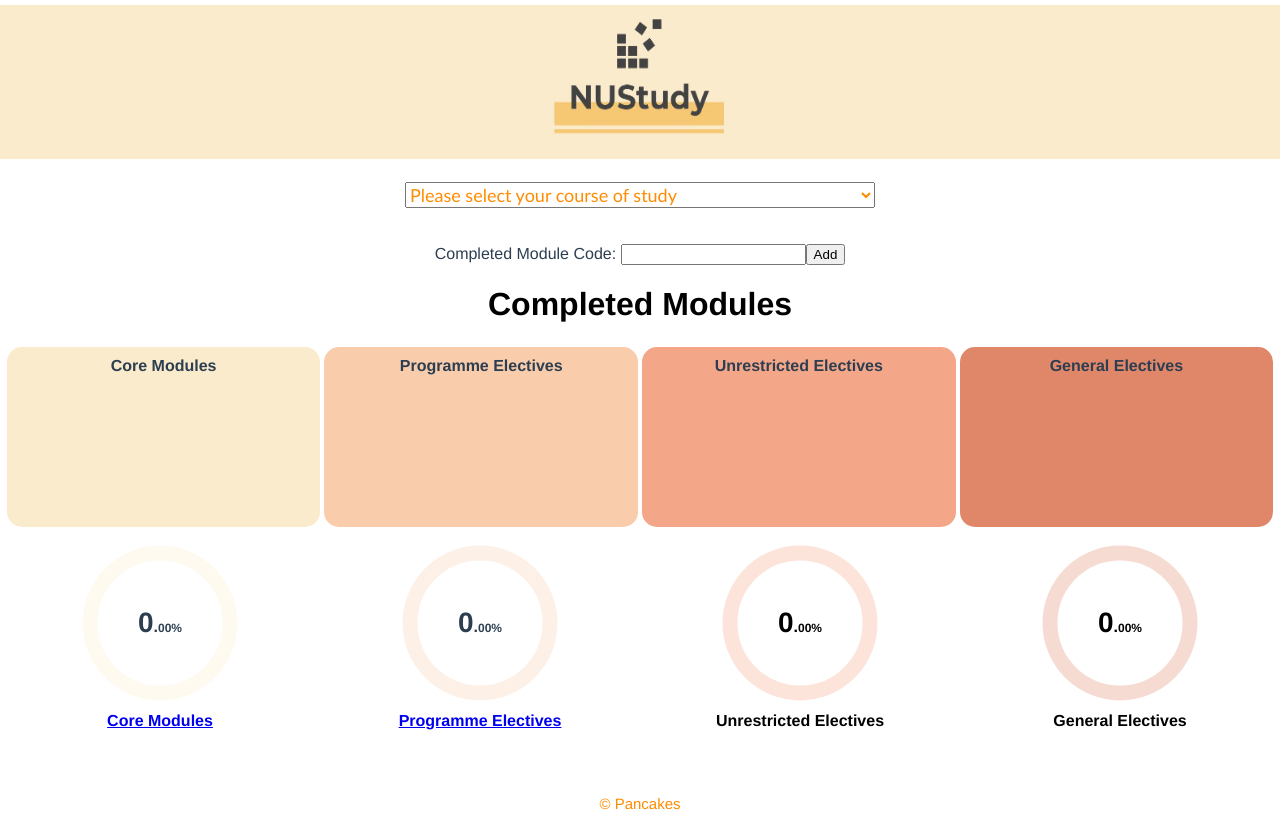
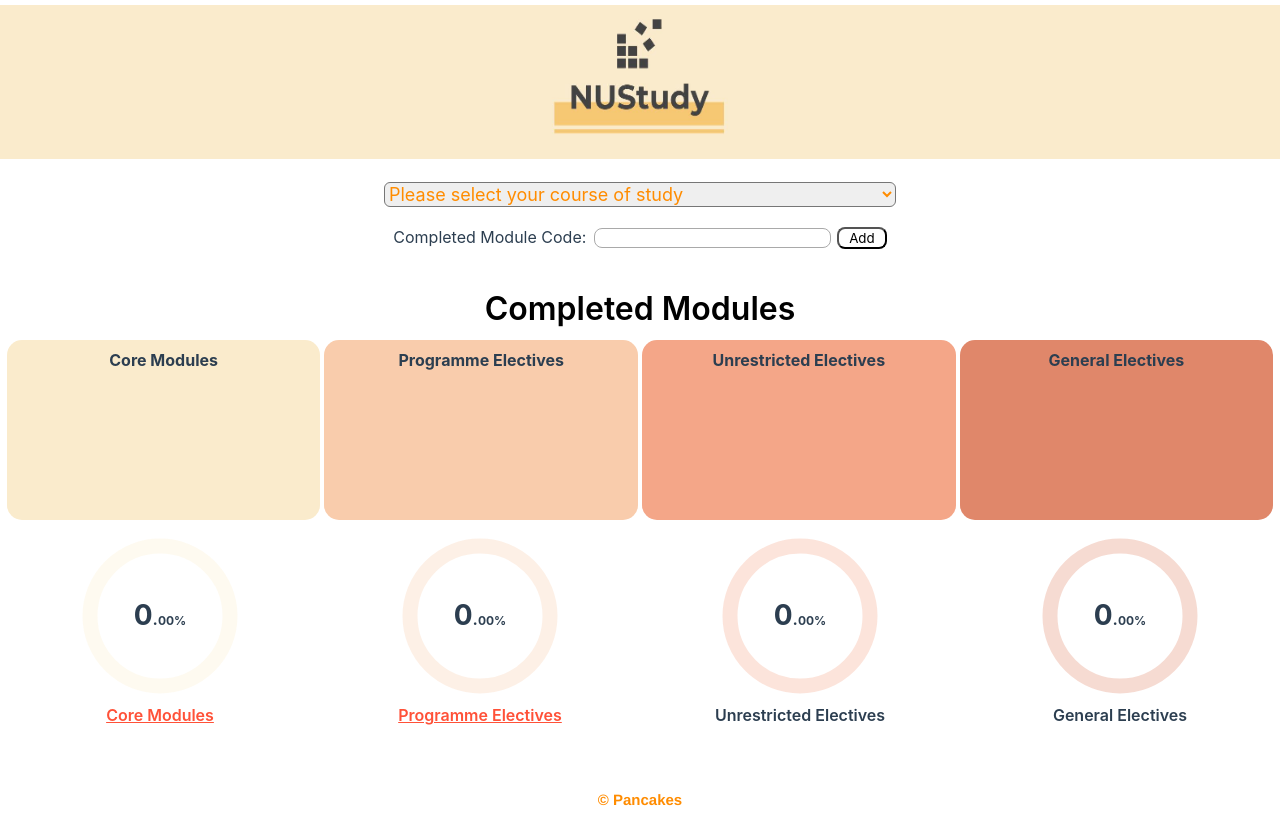
Before and after one commit to hongquan97/project_pancakes, a Vue app: page / in a window 1280 px wide. Built offline with nearby package versions, Linux system fonts and the light colour scheme.

Commit message:
update webpage styling

```diff
--- a/src/components/CM.vue
+++ b/src/components/CM.vue
@@ -1,10 +1,10 @@
 <template>
   <div id="CM">
-    <b>Core Modules</b><br>
+    <b>Core Modules</b>
     <div v-if="Module">{{checkModule()}}</div>
     <div v-for="(cm,index) in com_c" :cm = "cm" :key="index">
       {{cm}}
-      <button v-on:click="remove(cm)"> x </button>
+      <span v-on:click="remove(cm)" id="button"> x </span>
     </div>
   </div>
 </template>
@@ -60,11 +60,14 @@ export default {
     width: 100%;
   }
 }
-h1 {
-  color: black;
-  text-align: center;
+#button {
+  font-size: 20px;
+  font-weight: 600;
+  color: red;
+  opacity: 0.4;
+  cursor: pointer;
 }
-button {
-  color: red;
+#button:hover {
+  opacity: 1;
 }
 </style>
--- a/src/components/CMPage.vue
+++ b/src/components/CMPage.vue
@@ -20,6 +20,7 @@
     </div>
 
     <p>
+      <br>
       <router-link :to="{name:'Home'}">Back</router-link>
     </p>
   </div>
--- a/src/components/CMProgress.vue
+++ b/src/components/CMProgress.vue
@@ -1,9 +1,9 @@
 <template>
-  <div id="app1">
+  <div>
     <Progress strokeColor="#fbefcc" :transitionDuration="1000" :radius="70" :strokeWidth="15" :value="this.cm_len">
       <template v-slot:footer>
         <nav>
-          <router-link :to="{name:'CMPage'}"><b>Core Modules</b></router-link>
+          <router-link :to="{name:'CMPage'}"><p>Core Modules</p></router-link>
         </nav>
       </template>
     </Progress>
@@ -38,4 +38,15 @@ body {
   margin: 0;
   padding: 0;
 }
+p {
+  font-weight: 600;
+}
+a {
+  color: #ff5138;
+  text-decoration: underline;
+  background-color: initial;
+}
+a:hover {
+  color: #a30a0a;
+}
 </style>
--- a/src/components/CompletedBox.vue
+++ b/src/components/CompletedBox.vue
@@ -1,11 +1,12 @@
 <template>
   <div>
-    <br><br>
+    <br>
     Completed Module Code:
     <input type="text" maxlength="8" v-model="mod" v-on:keyup.enter="checkInput"/>
     <button v-on:click="checkInput">Add</button>
-    <p id="Completed">
-      <h1>Completed Modules</h1>
+    <br>
+
+    <p>Completed Modules</p>
 
     <CoreMods @changeC= "updateLenC()"
     v-bind:Module="Module" :com_c="com_c"></CoreMods>
@@ -19,7 +20,7 @@
     <GE @changeG= "updateLenG()" @goToUE= "addModule"
     v-bind:Module="Module" :com_g="com_g"></GE>
 
-    <div id="app" class = "container">
+    <div id="app" class="container">
     <CMProgress :cm_len= parseFloat(cm_len)></CMProgress>
     <PEProgress :pe_len= parseFloat(pe_len)></PEProgress>
     <UEProgress :ue_len= parseFloat(ue_len)></UEProgress>
@@ -148,9 +149,10 @@
       //  })
       //})
       this.list_of_modules.push("ACC1002");
-      this.list_of_modules.push("ACC1006");
+      this.list_of_modules.push("BT4221");
       this.list_of_modules.push("IS4010");
       this.list_of_modules.push("BT1101");
+      this.list_of_modules.push("BT2101");
       this.list_of_modules.push("BT4016");
       this.list_of_modules.push("GET1028");
       this.list_of_modules.push("GET1001");
@@ -171,11 +173,18 @@
 <!-- Add "scoped" attribute to limit CSS to this component only -->
 <style scoped>
 div {
-  font-family: Helvetica, sans-serif;
+  font-family: -apple- system, BlinkMacSystemFont, Segoe UI, Roboto, Helvetica Neue,
+  Arial, Noto Sans, sans-serif, Apple Color Emoji, Segoe UI Emoji, Segoe UI Symbol, Noto Color Emoji;
 }
-h1 {
+p {
+  font-family: -apple- system, BlinkMacSystemFont, Segoe UI, Roboto, Helvetica Neue,
+  Arial, Noto Sans, sans-serif, Apple Color Emoji, Segoe UI Emoji, Segoe UI Symbol, Noto Color Emoji;
+  font-size: 2rem;
+  font-weight: 600;
   color: black;
   text-align: center;
+  margin-top: 40px;
+  margin-bottom: 10px;
 }
 .container > div {
     display: inline-block;
@@ -185,4 +194,32 @@ h1 {
     width: 25%;
     text-align: center;
 }
+input {
+  font-family: -apple- system, BlinkMacSystemFont, Segoe UI, Roboto, Helvetica Neue,
+  Arial, Noto Sans, sans-serif, Apple Color Emoji, Segoe UI Emoji, Segoe UI Symbol, Noto Color Emoji;
+  border-radius: 8px;
+  padding: 1px 10px;
+  font-weight: 400;
+  margin-left: 0.2em;
+  margin-right: 0.5em;
+  border-style: solid;
+  border-width: 1px;
+  border-color: rgb(169, 169, 169);
+}
+input:focus {
+  outline: none;
+  box-shadow: 0 0 3pt 3pt #FAEBCC;
+}
+button {
+  font-family: -apple- system, BlinkMacSystemFont, Segoe UI, Roboto, Helvetica Neue,
+  Arial, Noto Sans, sans-serif, Apple Color Emoji, Segoe UI Emoji, Segoe UI Symbol, Noto Color Emoji;
+  border-radius: 8px;
+  border-width: 2px;
+  background-color: initial;
+  padding: 1px 10px;
+}
+button:focus {
+  outline: none;
+  box-shadow: 0 0 3pt 3pt #FAEBCC;
+}
 </style>
--- a/src/components/CourseSelection.vue
+++ b/src/components/CourseSelection.vue
@@ -39,11 +39,23 @@ export default {
 <!-- Add "scoped" attribute to limit CSS to this component only -->
 <style scoped>
 select {
+  font-family: -apple- system, BlinkMacSystemFont, Segoe UI, Roboto, Helvetica Neue,
+  Arial, Noto Sans, sans-serif, Apple Color Emoji, Segoe UI Emoji, Segoe UI Symbol, Noto Color Emoji;
   color: darkorange;
-  font: 10px/30px Optima, sans-serif;
+  font: 10px/30px;
   font-size: 18px;
+  border-radius: 6px;
+}
+select:focus {
+  outline: none;
+  box-shadow: 0 0 3pt 3pt #FAEBCC;
+}
+option:checked {
+  background-color: #FAEBCC;
 }
 optgroup {
+  font-family: -apple- system, BlinkMacSystemFont, Segoe UI, Roboto, Helvetica Neue,
+  Arial, Noto Sans, sans-serif, Apple Color Emoji, Segoe UI Emoji, Segoe UI Symbol, Noto Color Emoji;
   background-color: white;
   color: orange;
 }
--- a/src/components/GE.vue
+++ b/src/components/GE.vue
@@ -4,7 +4,7 @@
     <div v-if="Module">{{checkModule()}}</div>
     <div v-for="(ge,index) in com_g" :ge = "ge" :key="index">
       {{ge}}
-      <button v-on:click="remove(ge)">x</button>
+      <span v-on:click="remove(ge)" id="button"> x </span>
     </div>
 </div>
 </template>
@@ -53,7 +53,6 @@ export default {
 
 <style scoped>
 #GE {
-
   display: inline-block;
   border-radius: 15px;
   box-sizing: border-box;
@@ -76,7 +75,14 @@ h1 {
   color: black;
   text-align: center;
 }
-button {
+#button {
+  font-size: 20px;
+  font-weight: 600;
   color: red;
+  opacity: 0.4;
+  cursor: pointer;
+}
+#button:hover {
+  opacity: 1;
 }
 </style>
--- a/src/components/GEProgress.vue
+++ b/src/components/GEProgress.vue
@@ -1,8 +1,8 @@
 <template>
-  <div id="app4">
+  <div>
     <Progress strokeColor="#e0876a" :transitionDuration="1000" :radius="70" :strokeWidth="15" :value="this.ge_len">
       <template v-slot:footer>
-        <b>General Electives</b>
+        <p>General Electives</p>
       </template>
     </Progress>
   </div>
@@ -10,9 +10,7 @@
 
 <script>
 import Progress from "./index.vue";
-
 export default {
-  name: "app4",
   components: {
     Progress
   },
@@ -23,7 +21,7 @@ export default {
 </script>
 
 <style lang="scss">
-#app4 {
+#Progress {
   font-family: "Avenir", Helvetica, Arial, sans-serif;
   -webkit-font-smoothing: antialiased;
   -moz-osx-font-smoothing: grayscale;
@@ -38,4 +36,8 @@ body {
   margin: 0;
   padding: 0;
 }
+p {
+  margin-top: 0em;
+  font-weight: 600;
+}
 </style>
--- a/src/components/PE.vue
+++ b/src/components/PE.vue
@@ -4,7 +4,7 @@
     <div v-if="Module">{{checkModule()}}</div>
     <div v-for="(pe,index) in com_p" :pe = "pe" :key="index">
       {{pe}}
-      <button @click="remove(pe)">x</button>
+      <span @click="remove(pe)" id="button"> x </span>
     </div>
   </div>
 </template>
@@ -24,7 +24,7 @@ export default {
       "BT4240", "IS4241", "IE4210", "ST3131", "ST4245"],
       C: ["IS3221", "I3261", "BT4014", "IS4228", "IS4302"],
       PE:["DBA3712", "IE3120", "IS3240", "BT4013", "BT4016", "BT4221", "BT4212", "DBA4811", "IS4241", "IS4250", "MKT4418",
-      "IE2110", "DBA3701", "CS3244", "DBA3803", "BSE4711", "BT4012", "BT4015", "BT4221", "BT4222",
+      "IE2110", "DBA3701", "CS3244", "DBA3803", "BSE4711", "BT4012", "BT4015", "BT4222",
       "BT4240", "IS4241", "IE4210", "ST3131", "ST4245", "IS3221", "I3261", "BT4014", "IS4228", "IS4302"],
       lenP: 0,
       moduleList: this.$store.getters.getList
@@ -83,7 +83,14 @@ h1 {
   color: black;
   text-align: center;
 }
-button {
+#button {
+  font-size: 20px;
+  font-weight: 600;
   color: red;
+  opacity: 0.4;
+  cursor: pointer;
+}
+#button:hover {
+  opacity: 1;
 }
 </style>
--- a/src/components/PEPage.vue
+++ b/src/components/PEPage.vue
@@ -47,6 +47,7 @@
       </table>
   </div>
     <p>
+      <br>
       <router-link :to="{name:'Home'}">Back</router-link>
     </p>
   </div>
--- a/src/components/PEProgress.vue
+++ b/src/components/PEProgress.vue
@@ -1,9 +1,9 @@
 <template>
-  <div id="app2">
+  <div>
     <Progress strokeColor="#f9ccac" :transitionDuration="1000" :radius="70" :strokeWidth="15" :value="this.pe_len">
       <template v-slot:footer>
         <nav>
-          <router-link :to="{name:'PEPage'}"><b>Programme Electives</b></router-link>
+          <router-link :to="{name:'PEPage'}"><p>Programme Electives</p></router-link>
         </nav>
       </template>
     </Progress>
@@ -38,4 +38,8 @@ body {
   margin: 0;
   padding: 0;
 }
+p {
+  margin-top: 0em;
+  font-weight: 600;
+}
 </style>
--- a/src/components/UE.vue
+++ b/src/components/UE.vue
@@ -5,7 +5,7 @@
     <div v-if="Module">{{checkModule()}}</div>
     <div v-for="(ue,index) in com_u" :ue = "ue" :key="index">
       {{ue}}
-      <button @click="remove(ue)">x</button>
+      <span @click="remove(ue)" id="button"> x </span>
     </div>
   </div>
 </template>
@@ -63,10 +63,7 @@ export default {
   height: 180px;
   overflow: auto;
   background:#f4a688;
-  -webkit-font-smoothing: antialiased;
-  -moz-osx-font-smoothing: grayscale;
 }
-
 @media only screen and (max-width: 768px) {
   #divL, #divR {
     float: none;
@@ -78,7 +75,14 @@ h1 {
   color: black;
   text-align: center;
 }
-button {
+#button {
+  font-size: 20px;
+  font-weight: 600;
   color: red;
+  opacity: 0.4;
+  cursor: pointer;
+}
+#button:hover {
+  opacity: 1;
 }
 </style>
--- a/src/components/UEProgress.vue
+++ b/src/components/UEProgress.vue
@@ -1,8 +1,8 @@
 <template>
-  <div id="app3">
+  <div>
     <Progress strokeColor="#f4a688" :transitionDuration="1000" :radius="70" :strokeWidth="15" :value="this.ue_len">
       <template v-slot:footer>
-        <b>Unrestricted Electives</b>
+        <p>Unrestricted Electives</p>
       </template>
     </Progress>
   </div>
@@ -10,9 +10,7 @@
 
 <script>
 import Progress from "./index.vue";
-
 export default {
-  name: "app3",
   components: {
     Progress
   },
@@ -23,7 +21,7 @@ export default {
 </script>
 
 <style lang="scss">
-#app3 {
+#Progress {
   font-family: "Avenir", Helvetica, Arial, sans-serif;
   -webkit-font-smoothing: antialiased;
   -moz-osx-font-smoothing: grayscale;
@@ -38,4 +36,8 @@ body {
   margin: 0;
   padding: 0;
 }
+p {
+  margin-top: 0em;
+  font-weight: 600;
+}
 </style>
```
Lines whose indentation alone changed are shown as unchanged.
